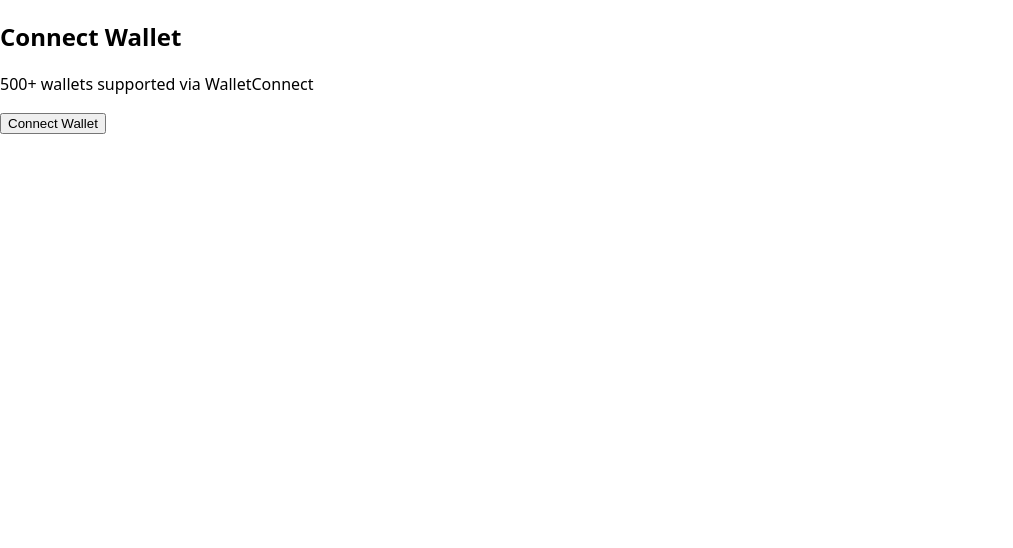
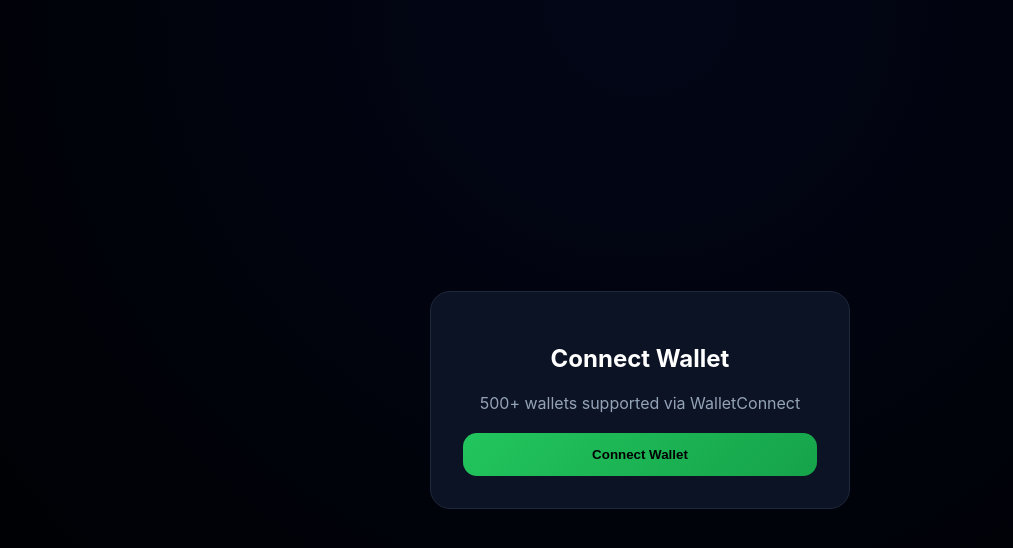
Before and after one commit to barryfxz/test2, a Next.js app: page / in a window 1280 px wide. Shown: the top 548 px of the page, without its empty margins (0-1013 px from the left). Built offline with nearby package versions, Linux system fonts and the light colour scheme; what @reown/appkit would draw is missing.

Commit message:
Update globals.css

```diff
--- a/styles/globals.css
+++ b/styles/globals.css
@@ -2,8 +2,55 @@
   box-sizing: border-box;
 }
 
-html, body {
+body {
   margin: 0;
-  padding: 0;
-  font-family: system-ui, -apple-system, BlinkMacSystemFont;
+  font-family: Inter, system-ui, sans-serif;
+  background: radial-gradient(circle at top, #020617, #000);
+  color: #fff;
 }
+
+.container {
+  min-height: 100vh;
+  display: flex;
+  justify-content: center;
+  align-items: center;
+}
+
+.card {
+  width: 420px;
+  padding: 32px;
+  border-radius: 20px;
+  background: rgba(15, 23, 42, 0.85);
+  border: 1px solid #1e293b;
+  backdrop-filter: blur(14px);
+  text-align: center;
+}
+
+.muted {
+  color: #94a3b8;
+  margin-bottom: 20px;
+}
+
+.btn {
+  width: 100%;
+  padding: 14px;
+  border-radius: 14px;
+  border: none;
+  background: linear-gradient(135deg, #22c55e, #16a34a);
+  color: #000;
+  font-weight: 700;
+  cursor: pointer;
+  transition: transform 0.2s ease, box-shadow 0.2s ease;
+}
+
+.btn:hover {
+  transform: translateY(-1px);
+  box-shadow: 0 10px 25px rgba(34,197,94,0.35);
+}
+
+.success-box {
+  padding: 18px;
+  border-radius: 14px;
+  background: rgba(34,197,94,0.15);
+  border: 1px solid #22c55e;
+}
```
